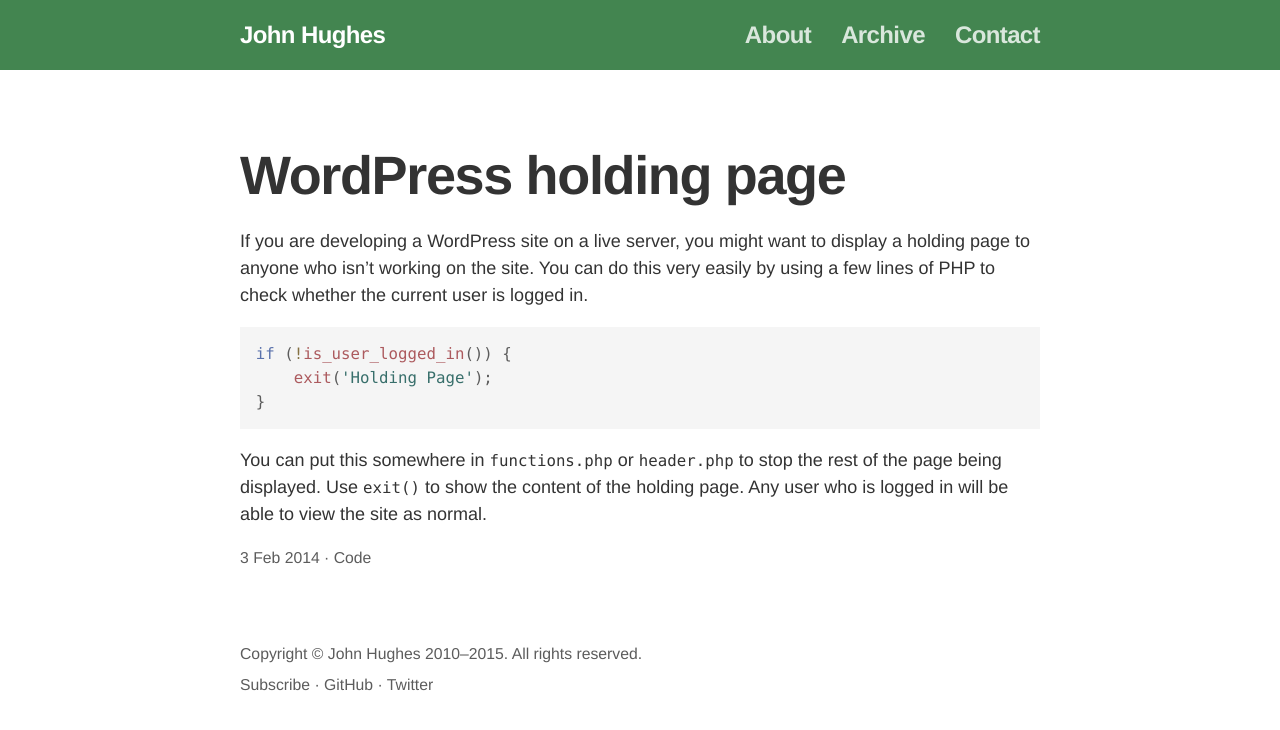
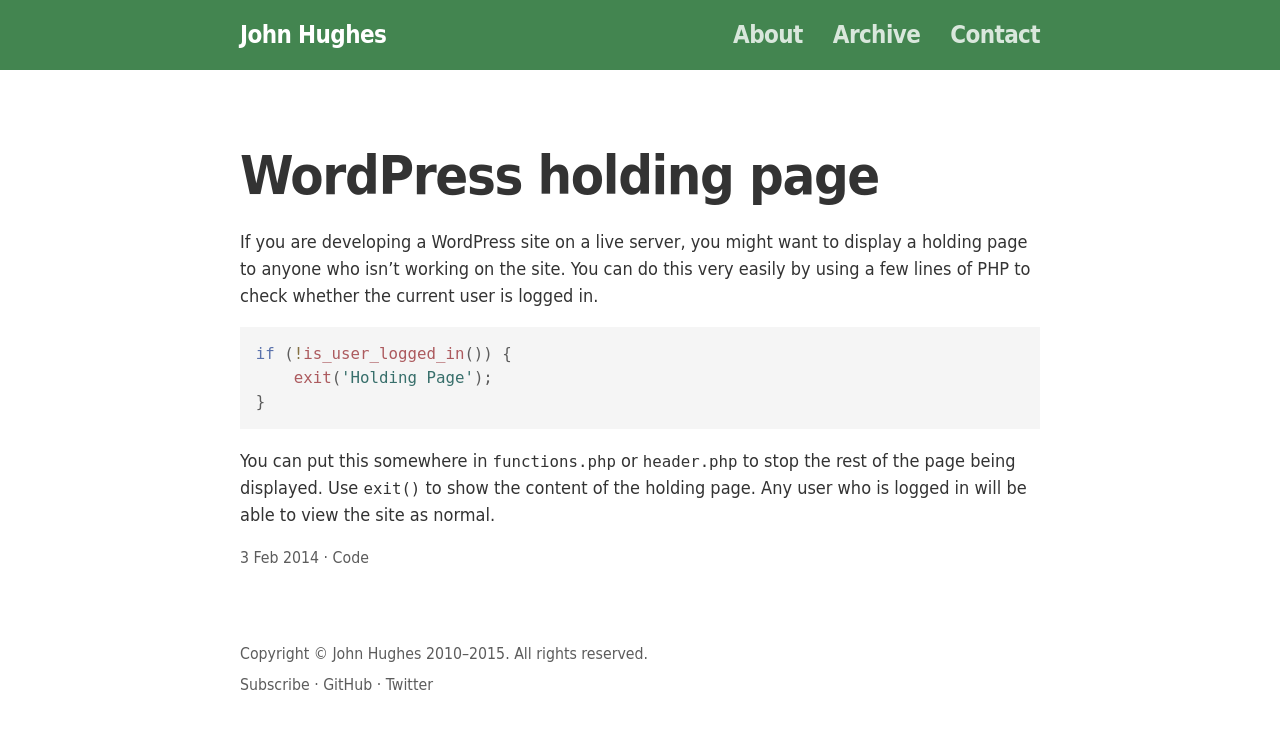
Before and after one commit to johnkhughes/john-hughes-web, a Jekyll site: the page built from _posts/2014-02-03-wordpress-holding-page.md, in a window 1280 px wide. Shown: the top 730 px of the page. Built offline with Jekyll 4.4.1, drawn with Linux system fonts in a browser that asks for light colours.

Commit message:
Amend font stack

```diff
--- a/static/css/style.css
+++ b/static/css/style.css
@@ -1,7 +1,7 @@
 /* Base */
 
 body {
-    font-family: "Helvetica Neue", "Helvetica", "Arial", sans-serif;
+    font-family: "DejaVu Sans Condensed", "Helvetica Neue", sans-serif;
     line-height: 1.5;
     margin: 0;
     padding: 0;
@@ -116,7 +116,7 @@
 kbd,
 pre,
 samp {
-    font-family: "Menlo", "Consolas", monospace, monospace;
+    font-family: "DejaVu Sans Mono", "Menlo", "Consolas", monospace, monospace;
     font-size: 0.875em;
 }
 
```
